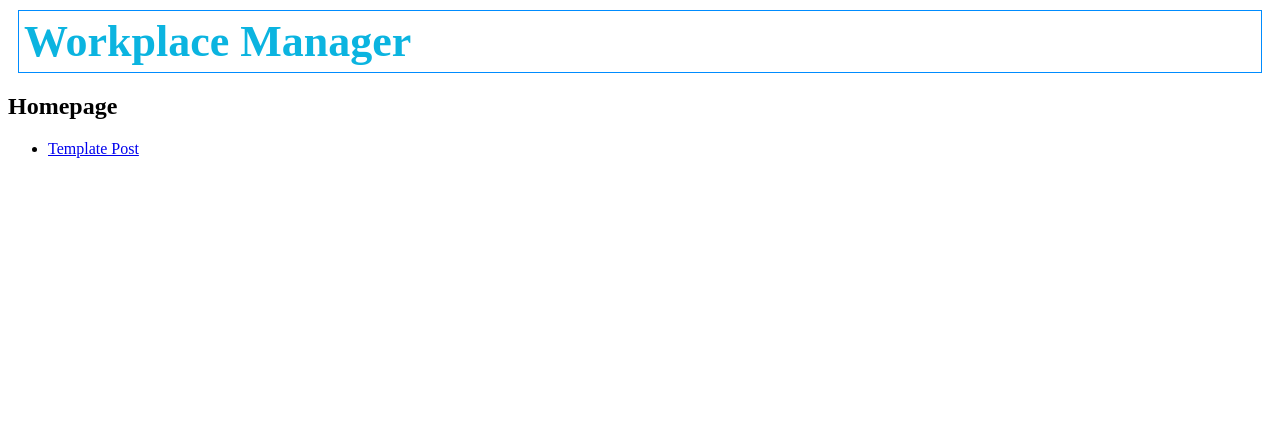
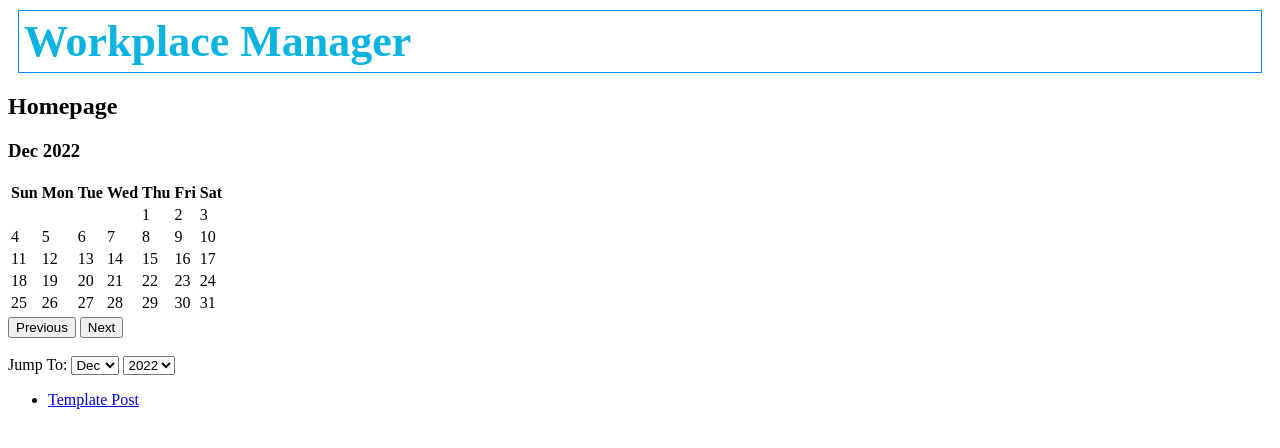
Before and after one commit to vic-mva2022/vic-mva2022.github.io, a Jekyll site: the page built from index.html, in a window 1280 px wide. Shown: the top 448 px of the page. Built offline with Jekyll 4.4.1, drawn with Linux system fonts in a browser that asks for light colours.

```diff
--- a/index.html
+++ b/index.html
@@ -3,7 +3,112 @@ layout: default
 title: "Homepage"
 ---
 
+<div class="container col-sm-4 col-md-7 col-lg-4 mt-5">
+    <div class="card">
+        <h3 class="card-header" id="monthAndYear"></h3>
+        <table class="table table-bordered table-responsive-sm" id="calendar">
+            <thead>
+            <tr>
+                <th>Sun</th>
+                <th>Mon</th>
+                <th>Tue</th>
+                <th>Wed</th>
+                <th>Thu</th>
+                <th>Fri</th>
+                <th>Sat</th>
+            </tr>
+            </thead>
+
+            <tbody id="calendar-body">
+
+            </tbody>
+        </table>
+
+        <div class="form-inline">
+
+            <button class="btn btn-outline-primary col-sm-6" id="previous" onclick="previous()">Previous</button>
+
+            <button class="btn btn-outline-primary col-sm-6" id="next" onclick="next()">Next</button>
+        </div>
+        <br/>
+        <form class="form-inline">
+            <label class="lead mr-2 ml-2" for="month">Jump To: </label>
+            <select class="form-control col-sm-4" name="month" id="month" onchange="jump()">
+                <option value=0>Jan</option>
+                <option value=1>Feb</option>
+                <option value=2>Mar</option>
+                <option value=3>Apr</option>
+                <option value=4>May</option>
+                <option value=5>Jun</option>
+                <option value=6>Jul</option>
+                <option value=7>Aug</option>
+                <option value=8>Sep</option>
+                <option value=9>Oct</option>
+                <option value=10>Nov</option>
+                <option value=11>Dec</option>
+            </select>
+
+
+            <label for="year"></label><select class="form-control col-sm-4" name="year" id="year" onchange="jump()">
+            <option value=1990>1990</option>
+            <option value=1991>1991</option>
+            <option value=1992>1992</option>
+            <option value=1993>1993</option>
+            <option value=1994>1994</option>
+            <option value=1995>1995</option>
+            <option value=1996>1996</option>
+            <option value=1997>1997</option>
+            <option value=1998>1998</option>
+            <option value=1999>1999</option>
+            <option value=2000>2000</option>
+            <option value=2001>2001</option>
+            <option value=2002>2002</option>
+            <option value=2003>2003</option>
+            <option value=2004>2004</option>
+            <option value=2005>2005</option>
+            <option value=2006>2006</option>
+            <option value=2007>2007</option>
+            <option value=2008>2008</option>
+            <option value=2009>2009</option>
+            <option value=2010>2010</option>
+            <option value=2011>2011</option>
+            <option value=2012>2012</option>
+            <option value=2013>2013</option>
+            <option value=2014>2014</option>
+            <option value=2015>2015</option>
+            <option value=2016>2016</option>
+            <option value=2017>2017</option>
+            <option value=2018>2018</option>
+            <option value=2019>2019</option>
+            <option value=2020>2020</option>
+            <option value=2021>2021</option>
+            <option value=2022>2022</option>
+            <option value=2023>2023</option>
+            <option value=2024>2024</option>
+            <option value=2025>2025</option>
+            <option value=2026>2026</option>
+            <option value=2027>2027</option>
+            <option value=2028>2028</option>
+            <option value=2029>2029</option>
+            <option value=2030>2030</option>
+        </select></form>
+    </div>
+</div>
+<!--<button name="jump" onclick="jump()">Go</button>-->
 <script src="js/calendar.js"></script>
+
+<!-- Optional JavaScript for bootstrap -->
+<!-- jQuery first, then Popper.js, then Bootstrap JS -->
+<script src="https://code.jquery.com/jquery-3.3.1.slim.min.js"
+        integrity="sha384-q8i/X+965DzO0rT7abK41JStQIAqVgRVzpbzo5smXKp4YfRvH+8abtTE1Pi6jizo"
+        crossorigin="anonymous"></script>
+<script src="https://cdnjs.cloudflare.com/ajax/libs/popper.js/1.14.0/umd/popper.min.js"
+        integrity="sha384-cs/chFZiN24E4KMATLdqdvsezGxaGsi4hLGOzlXwp5UZB1LY//20VyM2taTB4QvJ"
+        crossorigin="anonymous"></script>
+<script src="https://stackpath.bootstrapcdn.com/bootstrap/4.1.0/js/bootstrap.min.js"
+        integrity="sha384-uefMccjFJAIv6A+rW+L4AHf99KvxDjWSu1z9VI8SKNVmz4sk7buKt/6v9KI65qnm"
+        crossorigin="anonymous"></script>
+
 <ul>
     {% for post in site.posts %}
         <li><a href="{{ post.url }}">{{ post.title }}</a></li>
```
